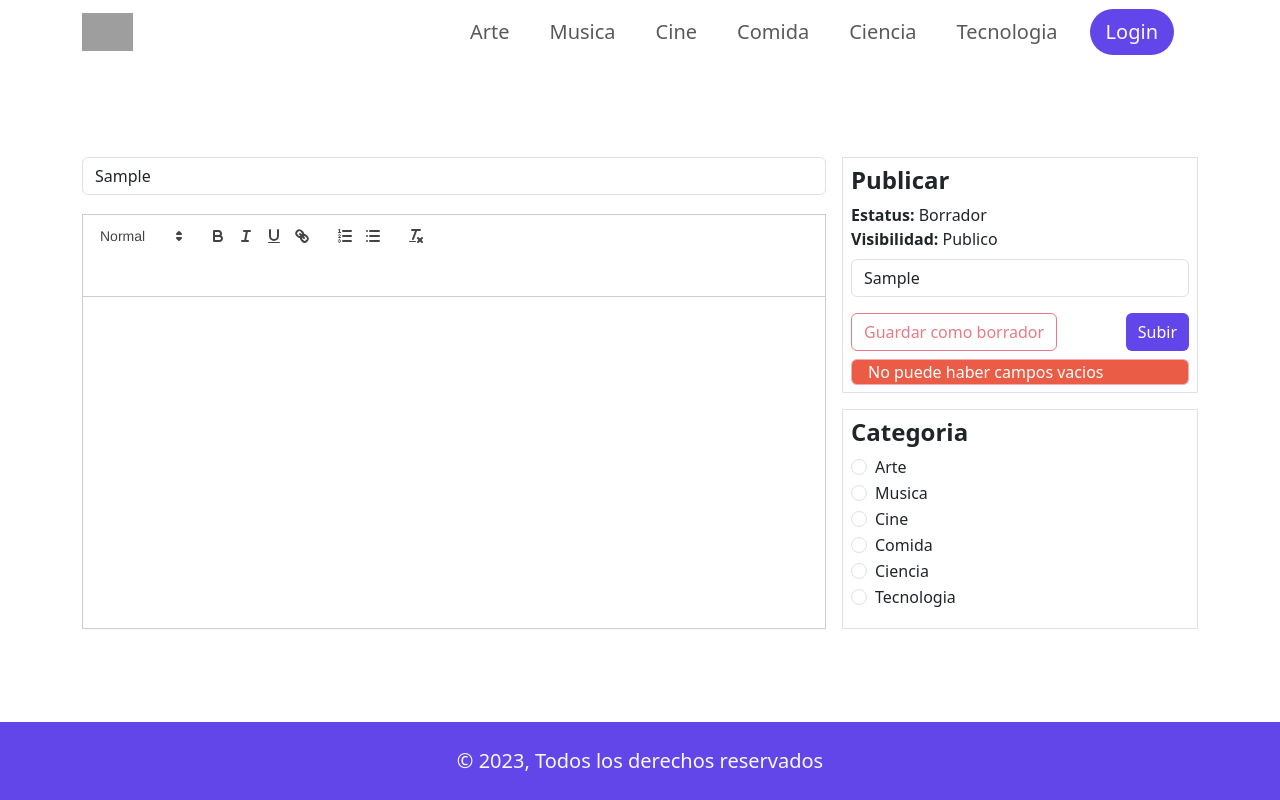
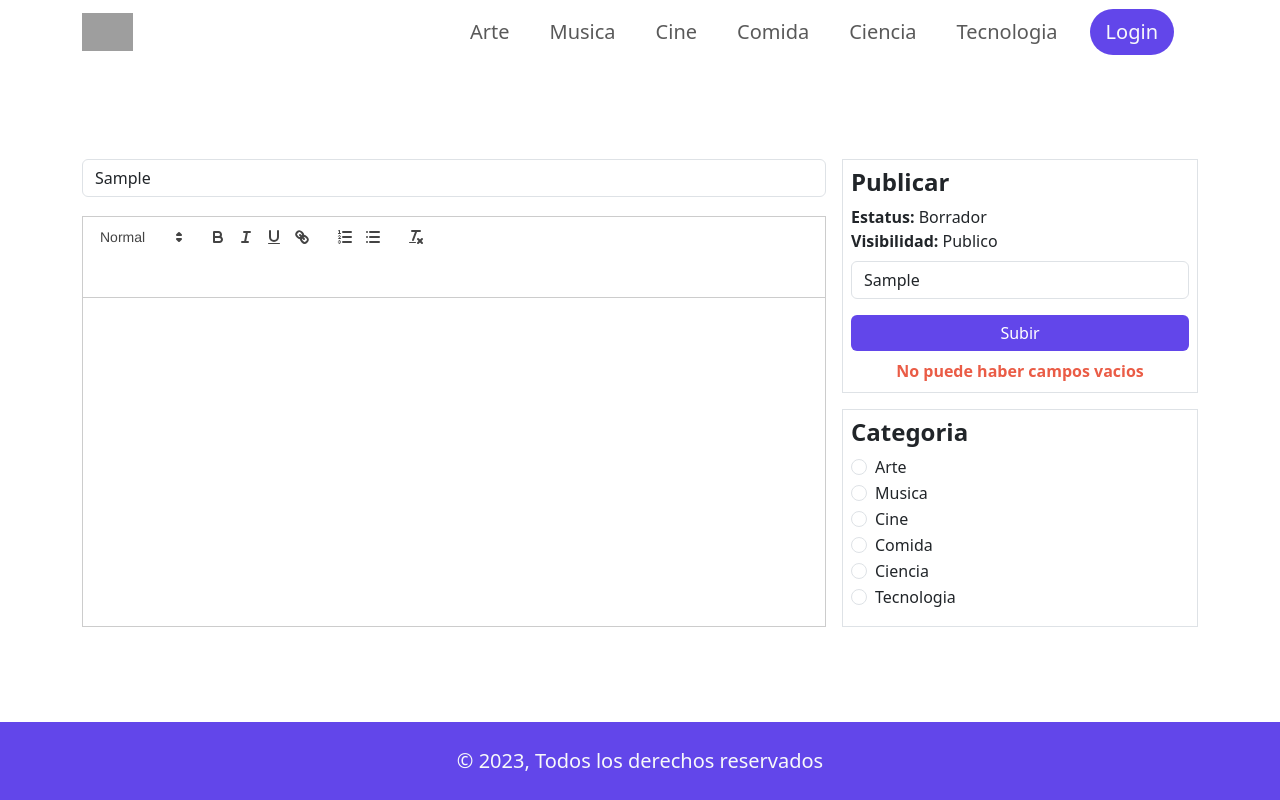
Before and after one commit to nicofara27/blog-front, a React (Create React App) app: page /subir in a window 1280 px wide. Both pictures are taken after typing "Sample", "Sample" into the empty fields and a click on the button "Subir". Built offline with nearby package versions, Linux system fonts and the light colour scheme; no server answers; grey boxes are pictures that could not be loaded.

Commit message:
Cambie de lugar el cartel que aparece cuando un campo esta vacio y saque boton que no se utilizaba

```diff
--- a/src/components/views/PagAgregarArt.jsx
+++ b/src/components/views/PagAgregarArt.jsx
@@ -1,7 +1,7 @@
 import axios from "axios";
 import moment from "moment/moment";
 import React, { useState } from "react";
-import { Alert, Button, Col, Container, Form } from "react-bootstrap";
+import { Button, Col, Container, Form } from "react-bootstrap";
 import ReactQuill from "react-quill";
 import "react-quill/dist/quill.snow.css";
 import { useLocation, useNavigate } from "react-router-dom";
@@ -109,20 +109,16 @@ const PagAgregarArt = () => {
                 value={img}
                 onChange={(e) => setImg(e.target.value)}
               />
-              <div className="d-flex justify-content-between mt-3 order-0">
-                <Button disabled variant="outline-danger">
-                  Guardar como borrador
-                </Button>
-                <Button type="submit" variant="primary">
-                  {artParaEditar ? "Editar" : "Subir"}
-                </Button>
-              </div>
+              <Button className="w-100 mt-3" type="submit" variant="primary">
+                {artParaEditar ? "Editar" : "Subir"}
+              </Button>
+
               {error ? (
-                <Alert className="py-0 my-2" variant="danger">
+                <p className="text-danger my-2 text-center fw-semibold">
                   No puede haber campos vacios
-                </Alert>
+                </p>
               ) : (
-                []
+                <br className="my-1"></br>
               )}
             </div>
             <div className="h-50 border p-2 ms-lg-3 mt-3 mt-lg-0">
```
